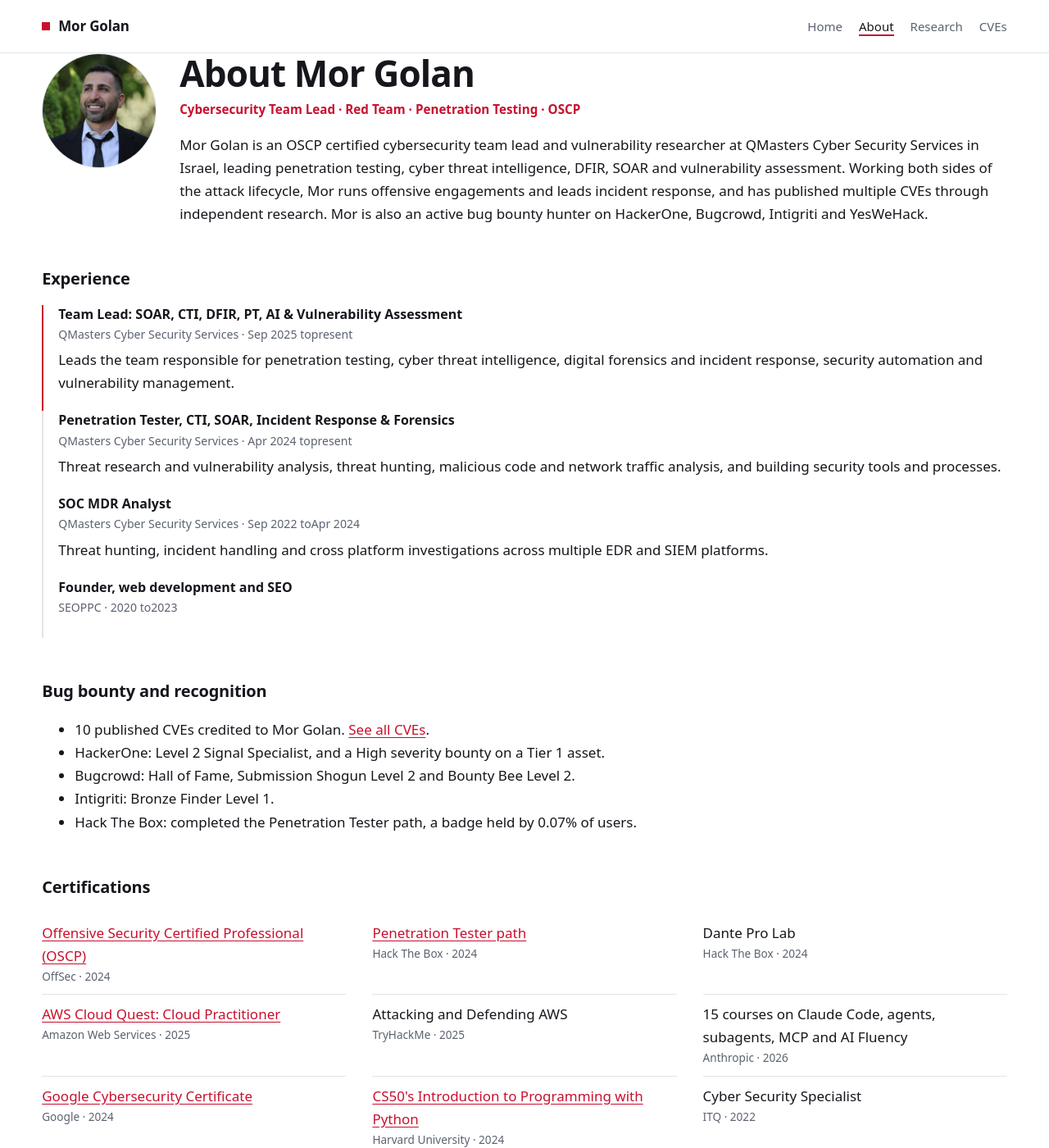
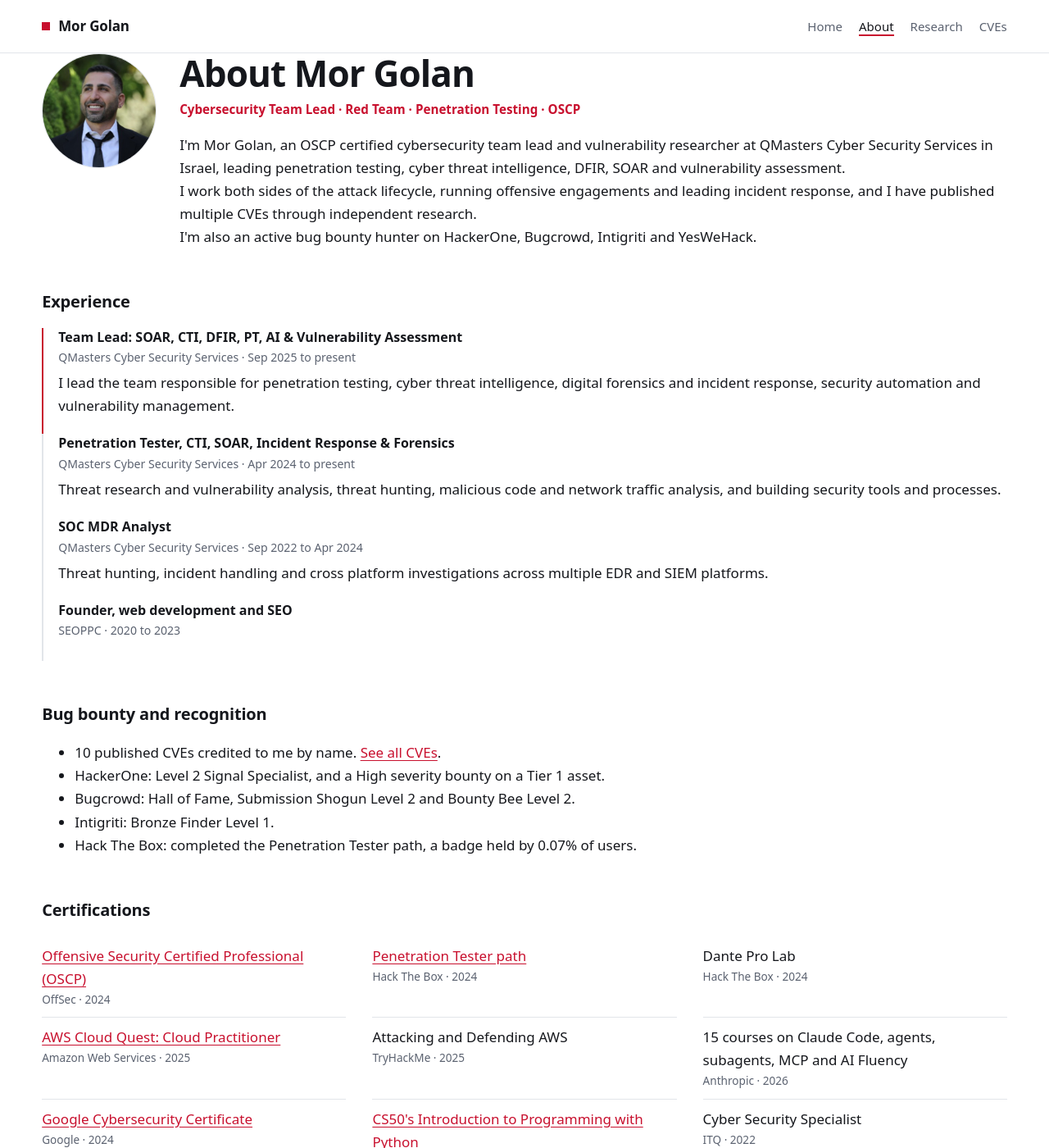
Before and after one commit to Mor-Golan/mor-golan.github.io, a Jekyll site: the page built from about/index.html, in a window 1280 px wide and 1400 px high. Shown: the whole window at 82% size. Built offline with Jekyll 4.4.1, drawn with Linux system fonts in a browser that asks for light colours; some of the changed text lies outside the part shown.

Commit message:
Write the bio in first person, one sentence per line

```diff
--- a/404.html
+++ b/404.html
@@ -6,6 +6,6 @@ sitemap: false
 ---
 <h1>Page not found</h1>
 <p class="lede">
-  That page doesn't exist. Go to <a href="{{ '/' | relative_url }}">Mor Golan's homepage</a>
+  That page doesn't exist. Go to the <a href="{{ '/' | relative_url }}">homepage</a>
   or browse the <a href="{{ '/cves/' | relative_url }}">CVEs</a>.
 </p>
--- a/_config.yml
+++ b/_config.yml
@@ -7,13 +7,13 @@ job_title: Cybersecurity Team Lead
 employer: QMasters Cyber Security Services
 role: "Cybersecurity Team Lead | Red Team | Penetration Testing | OSCP"
 bio: >-
-  Mor Golan is an OSCP certified cybersecurity team lead and vulnerability
+  I'm Mor Golan, an OSCP certified cybersecurity team lead and vulnerability
   researcher at QMasters Cyber Security Services in Israel, leading
   penetration testing, cyber threat intelligence, DFIR, SOAR and
-  vulnerability assessment. Working both sides of the attack lifecycle,
-  Mor runs offensive engagements and leads incident response, and has
-  published multiple CVEs through independent research. Mor is also an
-  active bug bounty hunter on HackerOne, Bugcrowd, Intigriti and YesWeHack.
+  vulnerability assessment. I work both sides of the attack lifecycle,
+  running offensive engagements and leading incident response, and I have
+  published multiple CVEs through independent research. I'm also an active
+  bug bounty hunter on HackerOne, Bugcrowd, Intigriti and YesWeHack.
 # Square, 400x400 or larger. Use the same photo on every profile.
 photo: /assets/img/mor-golan.jpg
 # Content value of the Google Search Console verification meta tag.
--- a/_includes/intro.html
+++ b/_includes/intro.html
@@ -5,6 +5,6 @@
   <div class="hero-text">
     <h1>{{ include.heading }}</h1>
     <p class="role">{{ site.role | replace: " | ", " &middot; " }}</p>
-    <p class="bio">{{ site.bio }}</p>
+    <p class="bio">{{ site.bio | replace: ". ", ".<br>" }}</p>
   </div>
 </section>
--- a/about/index.html
+++ b/about/index.html
@@ -9,15 +9,15 @@ description: About Mor Golan, cybersecurity team lead at QMasters, OSCP, penetra
 <ul class="timeline">
   <li>
     <h3>Team Lead: SOAR, CTI, DFIR, PT, AI &amp; Vulnerability Assessment</h3>
-    <p class="meta">QMasters Cyber Security Services &middot; Sep 2025 topresent</p>
+    <p class="meta">QMasters Cyber Security Services &middot; Sep 2025 to present</p>
     <p>
-      Leads the team responsible for penetration testing, cyber threat intelligence,
+      I lead the team responsible for penetration testing, cyber threat intelligence,
       digital forensics and incident response, security automation and vulnerability management.
     </p>
   </li>
   <li>
     <h3>Penetration Tester, CTI, SOAR, Incident Response &amp; Forensics</h3>
-    <p class="meta">QMasters Cyber Security Services &middot; Apr 2024 topresent</p>
+    <p class="meta">QMasters Cyber Security Services &middot; Apr 2024 to present</p>
     <p>
       Threat research and vulnerability analysis, threat hunting, malicious code and
       network traffic analysis, and building security tools and processes.
@@ -25,7 +25,7 @@ description: About Mor Golan, cybersecurity team lead at QMasters, OSCP, penetra
   </li>
   <li>
     <h3>SOC MDR Analyst</h3>
-    <p class="meta">QMasters Cyber Security Services &middot; Sep 2022 toApr 2024</p>
+    <p class="meta">QMasters Cyber Security Services &middot; Sep 2022 to Apr 2024</p>
     <p>
       Threat hunting, incident handling and cross platform investigations
       across multiple EDR and SIEM platforms.
@@ -33,14 +33,14 @@ description: About Mor Golan, cybersecurity team lead at QMasters, OSCP, penetra
   </li>
   <li>
     <h3>Founder, web development and SEO</h3>
-    <p class="meta">SEOPPC &middot; 2020 to2023</p>
+    <p class="meta">SEOPPC &middot; 2020 to 2023</p>
   </li>
 </ul>
 
 <h2>Bug bounty and recognition</h2>
 <ul>
   <li>
-    {{ site.data.cves.size }} published CVEs credited to Mor Golan.
+    {{ site.data.cves.size }} published CVEs credited to me by name.
     <a href="{{ '/cves/' | relative_url }}">See all CVEs</a>.
   </li>
   <li>HackerOne: Level 2 Signal Specialist, and a High severity bounty on a Tier 1 asset.</li>
--- a/cves/index.html
+++ b/cves/index.html
@@ -6,7 +6,7 @@ description: Published CVEs discovered and reported by Mor Golan, with severity,
 {%- assign patchstack = site.data.profiles | where: "name", "Patchstack" | first %}
 <h1>CVEs by Mor Golan</h1>
 <p class="lede">
-  {{ site.data.cves.size }} published CVEs, each crediting Mor Golan in the official CVE record.
+  {{ site.data.cves.size }} published CVEs, each crediting me by name in the official CVE record.
   Search them on <a href="https://www.cve.org/CVERecord/SearchResults?query=Mor+Golan">cve.org</a>
   or on the <a href="{{ patchstack.url }}">Patchstack researcher profile</a>.
 </p>
--- a/index.html
+++ b/index.html
@@ -1,6 +1,6 @@
 ---
 layout: default
-description: Mor Golan is an OSCP certified cybersecurity team lead, penetration tester and bug bounty hunter with published CVEs.
+description: Mor Golan, OSCP certified cybersecurity team lead, penetration tester and bug bounty hunter with published CVEs.
 ---
 {%- assign cves = site.data.cves %}
 {%- assign top = cves | sort: "cvss" | last %}
@@ -68,7 +68,7 @@ description: Mor Golan is an OSCP certified cybersecurity team lead, penetration
     <li>
       <a href="{{ p.url }}">{{ p.name }}</a>
       <span class="project-kind">{{ p.kind }}</span>
-      <p>{{ p.description }}</p>
+      <p>{{ p.description | replace: ". ", ".<br>" }}</p>
     </li>
     {%- endfor %}
   </ul>
```
Also changed, not shown: other parts of about/index.html (+1 -1 lines).
